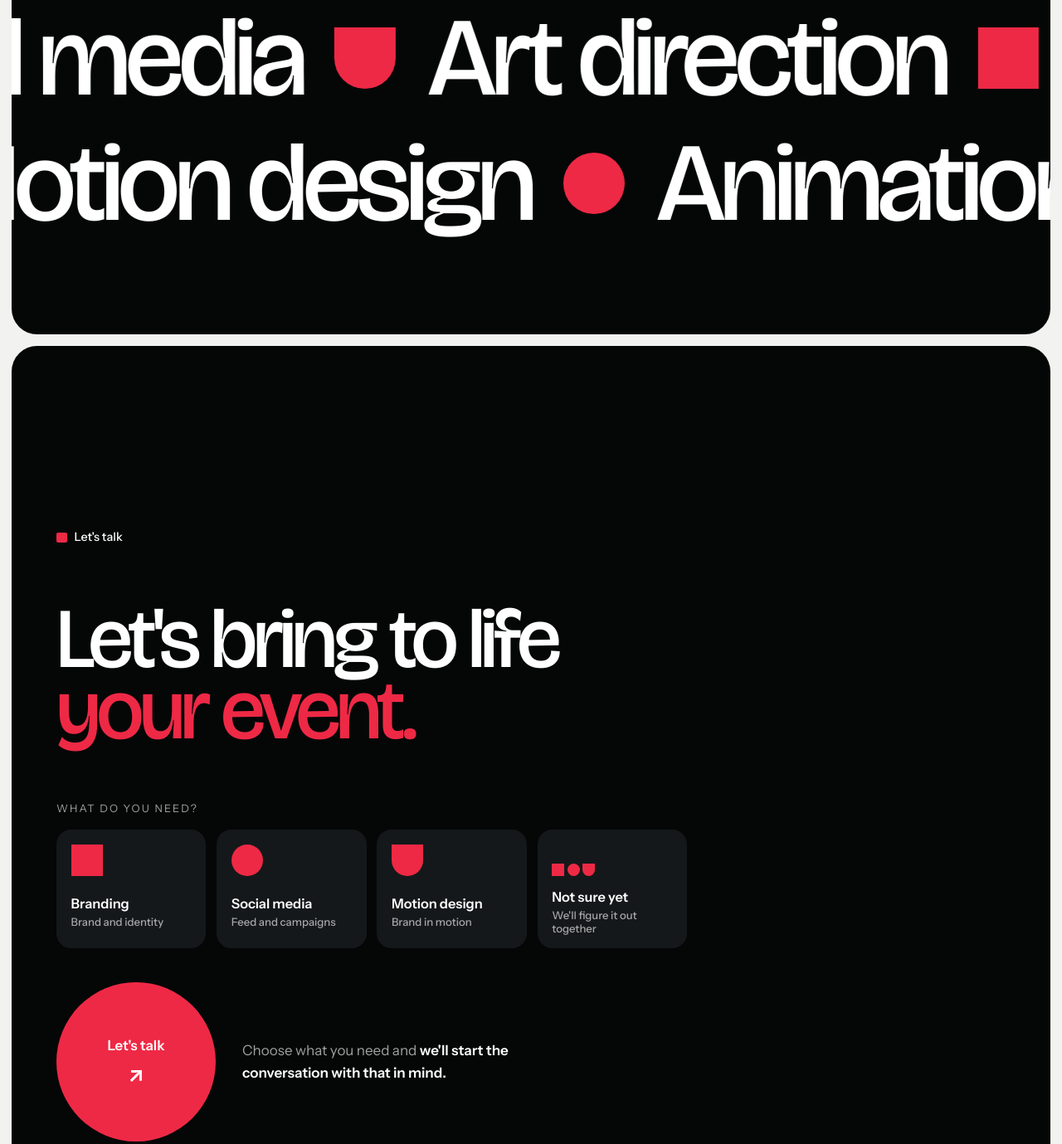
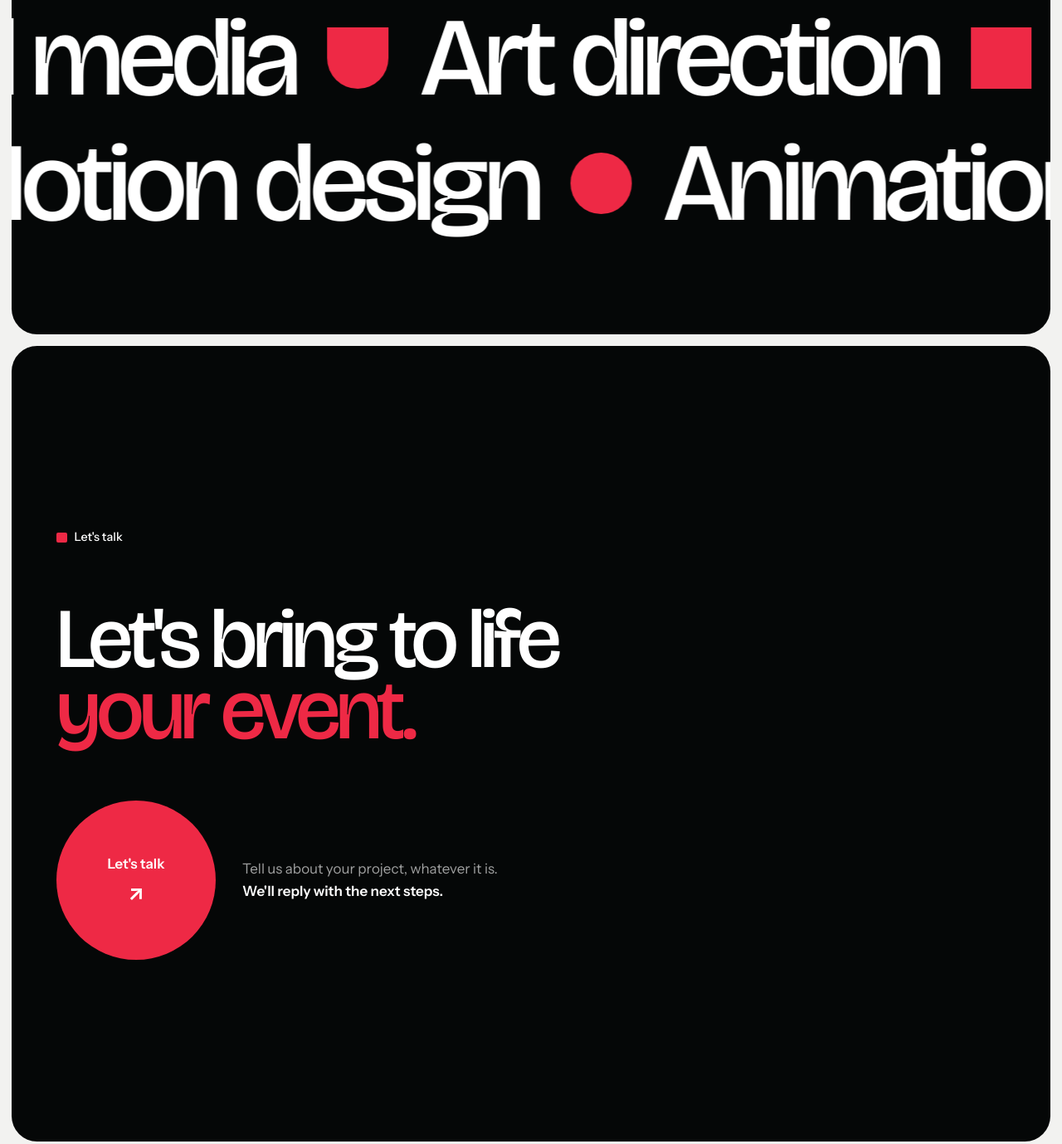
Before and after one commit to schwarzraben/still-studio_final, a plain HTML site: page index.html in a window 1280 px wide. Shown: the part 5483-6862 px from the top of the page at 83% size. Drawn offline with nearby package versions, Linux system fonts and the light colour scheme.

Commit message:
Vamos conversar: chamada geral no lugar da escolha de serviço
Co-Authored-By: Claude Opus 5.5 <noreply@anthropic.com>
Claude-Session: https://claude.ai/code/session_01TgsKvLZZ1eoxPBdb87j4EF

```diff
--- a/assets/site.js
+++ b/assets/site.js
@@ -45,6 +45,7 @@
   "sua marca.":["your brand.","a tu marca."],"seu feed.":["your feed.","a tu feed."],"sua ideia.":["your idea.","a tu idea."],"seu evento.":["your event.","a tu evento."],"seu produto.":["your product.","a tu producto."],
   "Do que você precisa?":["What do you need?","¿Qué necesitas?"],"Marca e identidade":["Brand and identity","Marca e identidad"],"Feed e campanhas":["Feed and campaigns","Feed y campañas"],
   "Marca em movimento":["Brand in motion","Marca en movimiento"],"Ainda não sei":["Not sure yet","Aún no lo sé"],"A gente descobre junto":["We'll figure it out together","Lo descubrimos juntos"],
+  "Conte sobre o seu projeto, seja ele qual for.":["Tell us about your project, whatever it is.","Cuéntanos sobre tu proyecto, sea cual sea."],"A gente responde com os próximos passos.":["We'll reply with the next steps.","Te respondemos con los próximos pasos."],
   "Escolha o que você precisa e":["Choose what you need and","Elige lo que necesitas y"],"a gente já começa a conversa com isso em mente.":["we'll start the conversation with that in mind.","empezamos la conversación con eso en mente."],
   "Falar sobre":["Talk about","Hablar de"],"branding":["branding","branding"],"social media":["social media","redes sociales"],"motion design":["motion design","motion design"],"o seu projeto":["your project","tu proyecto"],
   "Perfeito. O formulário já abre com":["Great. The form opens with","Perfecto. El formulario se abre con"],"marcado.":["already selected.","ya marcado."],
--- a/index.html
+++ b/index.html
@@ -456,14 +456,7 @@ body.lock{overflow:hidden}
   <div class="w">
     <span class="tag" data-rv>Vamos conversar</span>
     <h2 aria-label="Vamos dar vida à sua marca.">Vamos dar vida <br>a <span class="slot" id="slot" aria-hidden="true"><span class="on">sua marca.</span><span>seu feed.</span><span>sua ideia.</span><span>seu evento.</span><span>seu produto.</span></span></h2>
-    <div class="ask" data-rv><small>Do que você precisa?</small>
-      <div class="opts" id="opts">
-        <button class="opt" type="button" data-v="branding" aria-pressed="false"><span class="ic sq" aria-hidden="true"><b></b></span><span>Branding<small>Marca e identidade</small></span></button>
-        <button class="opt" type="button" data-v="social" aria-pressed="false"><span class="ic c" aria-hidden="true"><b></b></span><span>Social media<small>Feed e campanhas</small></span></button>
-        <button class="opt" type="button" data-v="motion" aria-pressed="false"><span class="ic u" aria-hidden="true"><b></b></span><span>Motion design<small>Marca em movimento</small></span></button>
-        <button class="opt" type="button" data-v="outro" aria-pressed="false"><span class="ic all" aria-hidden="true"><b></b><b></b><b></b></span><span>Ainda não sei<small>A gente descobre junto</small></span></button>
-      </div></div>
-    <div class="go" data-rv><a class="mag" id="mag" href="proposta/index.html"><span id="magTxt">Vamos conversar</span><b aria-hidden="true">↗</b></a><p id="goTxt">Escolha o que você precisa e <b>a gente já começa a conversa com isso em mente.</b></p></div>
+    <div class="go" data-rv><a class="mag" id="mag" href="proposta/index.html"><span id="magTxt">Vamos conversar</span><b aria-hidden="true">↗</b></a><p id="goTxt">Conte sobre o seu projeto, seja ele qual for. <b>A gente responde com os próximos passos.</b></p></div>
   </div>
 </section>
 </main>
@@ -561,12 +554,7 @@ body.lock{overflow:hidden}
  /* vamos conversar: palavra troca, botão magnético e escolha do serviço */
  var slot=$("#slot span"),si=0;
  if(!reduce)setInterval(function(){var a=slot[si];si=(si+1)%slot.length;var b=slot[si];a.classList.remove("on");a.classList.add("out");b.classList.remove("out");b.classList.add("on");setTimeout(function(){a.classList.remove("out")},700)},2200);
- var mag=document.getElementById("mag"),magTxt=document.getElementById("magTxt"),goTxt=document.getElementById("goTxt"),opts=$("#opts .opt");
- var NAMES={branding:"branding",social:"social media",motion:"motion design",outro:"o seu projeto"};
- opts.forEach(function(o){o.addEventListener("click",function(){var on=o.getAttribute("aria-pressed")!=="true";opts.forEach(function(x){x.setAttribute("aria-pressed","false")});o.setAttribute("aria-pressed",on);
-  if(on){mag.href="proposta/index.html?servico="+o.dataset.v;magTxt.textContent=T("Falar sobre")+" "+T(NAMES[o.dataset.v]);goTxt.innerHTML=T("Perfeito. O formulário já abre com")+" <b>"+T(NAMES[o.dataset.v])+"</b> "+T("marcado.")}
-  else{mag.href="proposta/index.html";magTxt.textContent=T("Vamos conversar");goTxt.innerHTML=T("Escolha o que você precisa e")+" <b>"+T("a gente já começa a conversa com isso em mente.")+"</b>"}
-  if(!reduce)mag.animate([{transform:"scale(1)"},{transform:"scale(1.12)"},{transform:"scale(1)"}],{duration:450,easing:"cubic-bezier(.34,1.56,.64,1)"})})});
+ var mag=document.getElementById("mag");
  if(fine&&!reduce){var go=mag.parentNode;
   go.addEventListener("mousemove",function(e){var r=mag.getBoundingClientRect(),dx=e.clientX-(r.left+r.width/2),dy=e.clientY-(r.top+r.height/2),d=Math.hypot(dx,dy);if(d<r.width*1.1){mag.style.setProperty("--bx",dx*.3+"px");mag.style.setProperty("--by",dy*.3+"px")}else{mag.style.setProperty("--bx","0px");mag.style.setProperty("--by","0px")}});
   go.addEventListener("mouseleave",function(){mag.style.setProperty("--bx","0px");mag.style.setProperty("--by","0px")});}
```
Also changed, not shown: 1 other file.
